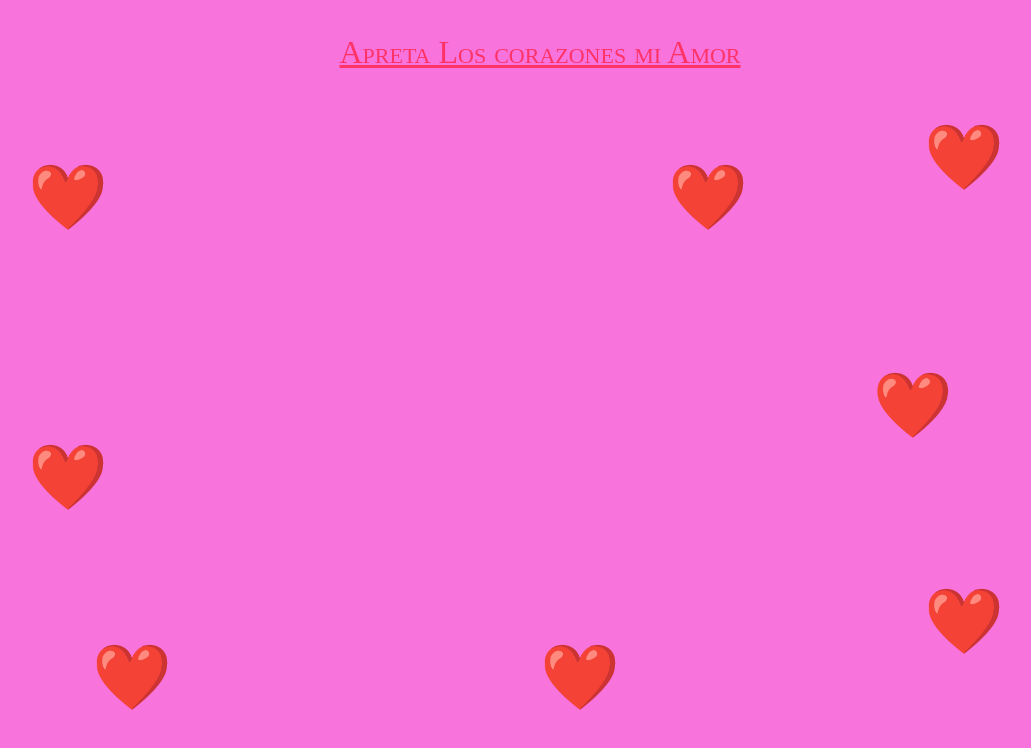
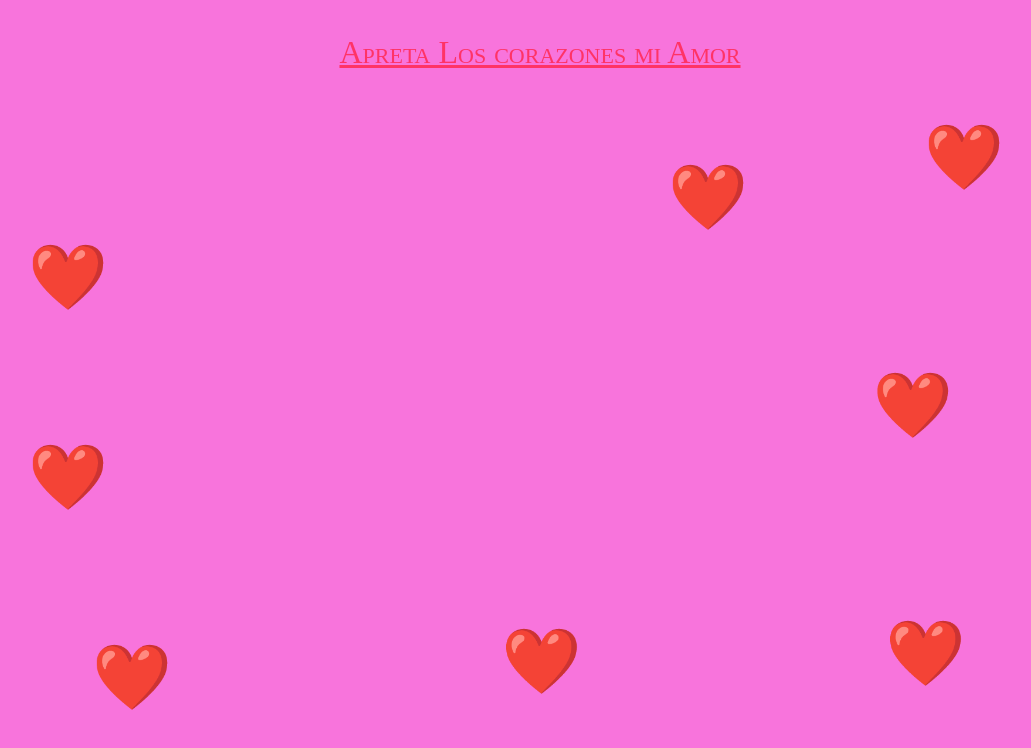
Before and after one commit to HernanProtolongo/HernanProtolongo.github.io, a plain HTML site: page index.html in a window 1280 px wide. Shown: the whole page, without its empty margins (100-1131 px from the left). Drawn offline with Linux system fonts and the light colour scheme.

Commit message:
Update index.html

```diff
--- a/index.html
+++ b/index.html
@@ -75,14 +75,14 @@
         let clickedHearts = 0;
 
         const positions = [
-            { top: '20%', left: '10%' },
+            { top: '30%', left: '10%' },
             { top: '15%', left: '80%' },
             { top: '20%', left: '60%' },
             { top: '55%', left: '10%' },
             { top: '46%', left: '76%' },
             { top: '80%', left: '15%' },
-            { top: '73%', left: '80%' },
-            { top: '80%', left: '50%' }
+            { top: '77%', left: '77%' },
+            { top: '78%', left: '47%' }
         ];
 
         const images = [
```
